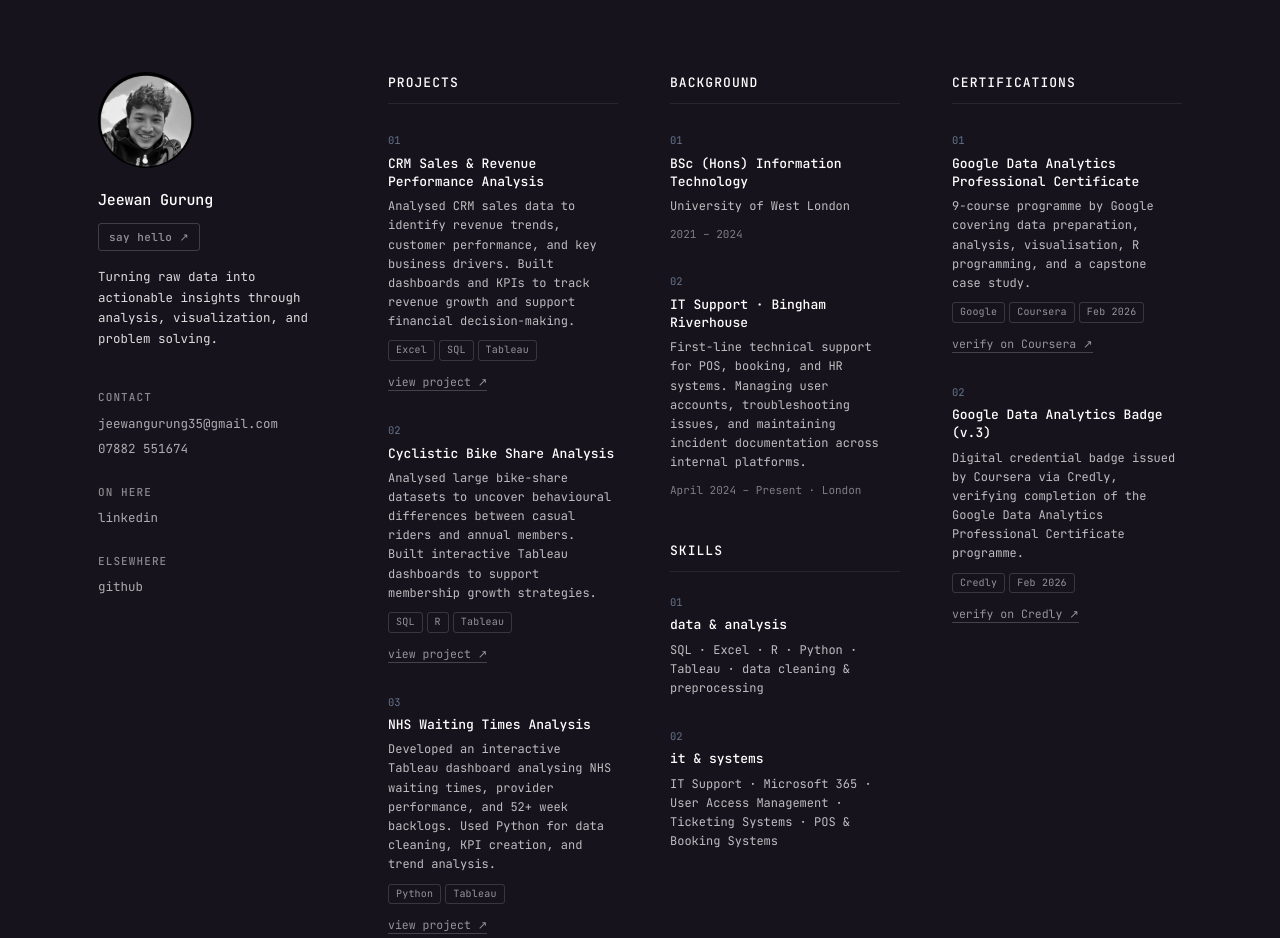
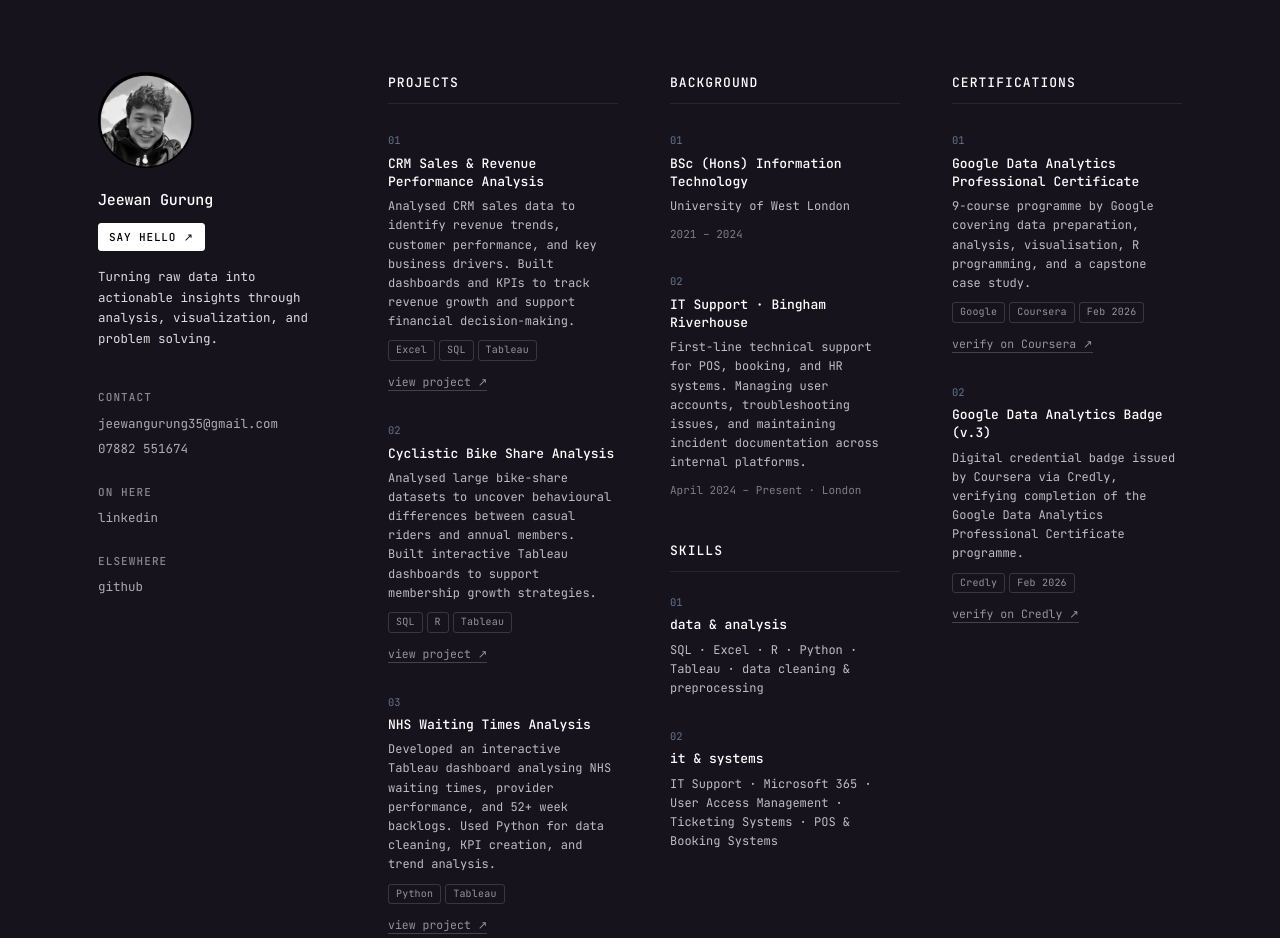
Before and after one commit to Jeewan-JG/Portfolio-JG, a plain HTML site: page index.html in a window 1280 px wide. Drawn offline with Linux system fonts and the light colour scheme.

Commit message:
Update index.html

```diff
--- a/index.html
+++ b/index.html
@@ -210,19 +210,19 @@
   font-family: 'JetBrains Mono', monospace;
   font-size: 11px;
   font-weight: 500;
-      color: rgba(255,255,255,0.55);
+  color: #000000;
   text-decoration: none;
-      border: 1px solid rgba(255,255,255,0.18);
+  background: #ffffff;
+  border: 1px solid #ffffff;
   border-radius: 3px;
   padding: 4px 10px;
   margin-bottom: 16px;
-      letter-spacing: 0.04em;
-      transition: color 0.15s, border-color 0.15s, background 0.15s;
+  letter-spacing: 0.08em;
+  text-transform: uppercase;
+  transition: color 0.15s, background 0.15s, opacity 0.15s;
 }
 .say-hello-btn:hover {
-      color: #ffffff;
-      border-color: rgba(255,255,255,0.5);
-      background: rgba(255,255,255,0.05);
+  opacity: 0.85;
 }
   </style>
 </head>
@@ -236,7 +236,7 @@
     <div class="sidebar-name">
       <span class="scramble" data-text="Jeewan Gurung">Jeewan Gurung</span>
     </div>
-    <a href="mailto:jeewangurung35@gmail.com" class="say-hello-btn">say hello ↗</a>
+    <a href="mailto:jeewangurung35@gmail.com" class="say-hello-btn">SAY HELLO ↗</a>
     <div class="sidebar-tagline">
       <span class="scramble" data-text="Turning raw data into actionable insights through analysis, visualization, and problem solving.">Turning raw data into actionable insights through analysis, visualization, and problem solving.</span>
     </div>
```
Lines whose indentation alone changed are shown as unchanged.
